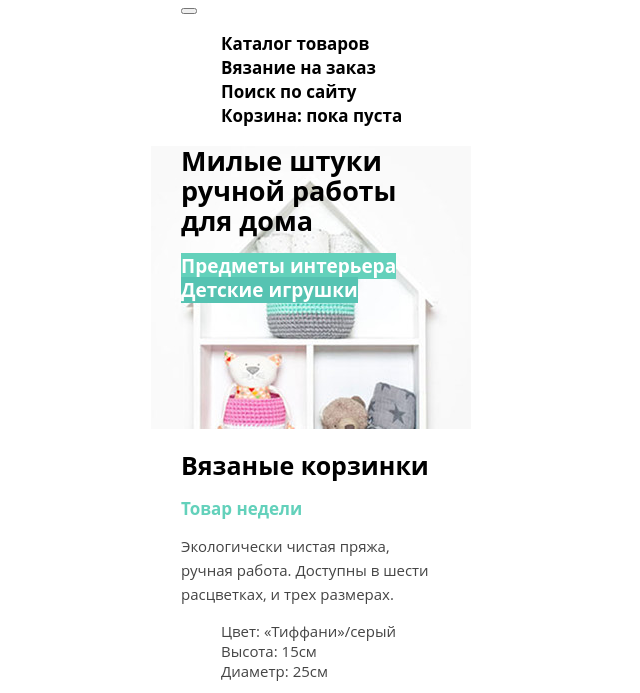
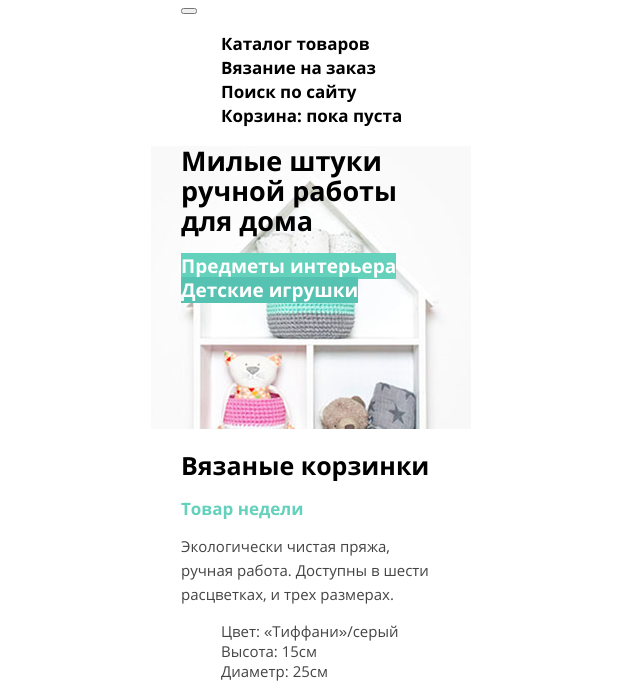
Before and after one commit to mbasmanov92/156554-mishka, a website: page index.html in a window 1280 px wide. Shown: the part 42-735 px from the top of the page, without its empty margins (329-969 px from the left). Drawn offline with nearby package versions, Linux system fonts and the light colour scheme; files that its build step writes are made by us from their sources; files whose address does not match are found by name.

Commit message:
добавил шрифты

```diff
--- /dev/null
+++ b/less/global/fonts.less
@@ -0,0 +1,19 @@
+@font-face {
+font-family: "Open Sans";
+  src:
+  url("../../fonts/opensans.woff") format("woff"),
+  url("../../fonts/opensans.woff2") format("woff2");
+
+  font-weight: normal;
+  font-style: normal;
+}
+
+@font-face {
+font-family: "Open Sans";
+  src:
+  url("../../fonts/opensansbold.woff") format("woff"),
+  url("../../fonts/opensansbold.woff2") format("woff2");
+
+  font-weight: bold;
+  font-style: normal;
+}
--- a/less/style.less
+++ b/less/style.less
@@ -1,4 +1,5 @@
 @import "global/normalize.less";
+@import "global/fonts.less";
 @import "blocks/main-header.less";
 @import "blocks/dropdown.less";
 @import "blocks/nav.less";
```
